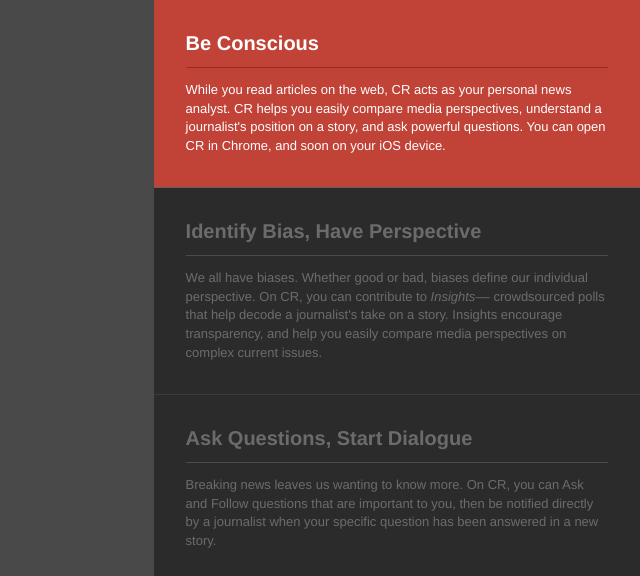
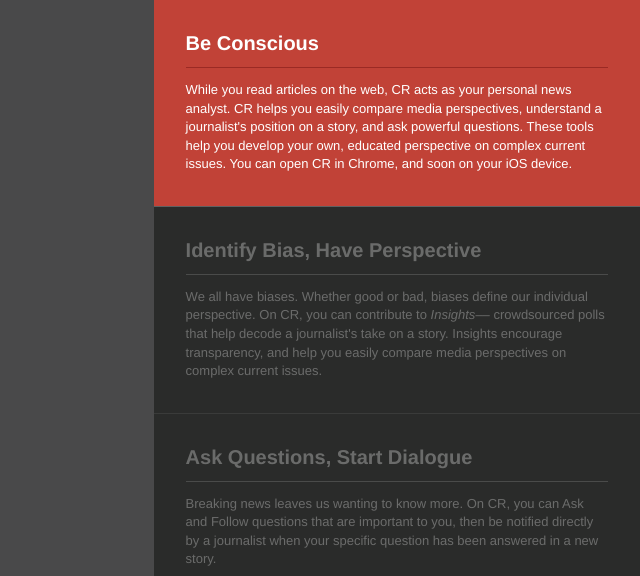
Before and after one commit to imjbrad/cr_server, a Django app: page / in a window 1280 px wide. Shown: the part 224-800 px from the top of the page, without its empty margins (640-1280 px from the left). Run offline with Django 3.2, Linux system fonts and the light colour scheme; parts of the project's set-up code (start-up, migrations or seed data) failed here and were passed over; some libraries are stand-ins or nearby versions.

Commit message:
i love copy changes

```diff
--- a/cr_www/templates/pages/index.html
+++ b/cr_www/templates/pages/index.html
@@ -30,7 +30,8 @@
     <div id="overview-tab" class="feature-tab" tab-id="overview">
        <h2 class="feature-title">Be Conscious</h2>
        <div class="feature-description">
-           While you read articles on the web, CR acts as your personal news analyst. CR helps you easily compare media perspectives, understand a journalist's position on a story, and ask powerful questions.
+           While you read articles on the web, CR acts as your personal news analyst. CR helps you easily compare media perspectives, understand a journalist's position on a story, and ask powerful questions. These tools help you develop your
+           own, educated perspective on complex current issues.
            You can open CR in Chrome, and soon on your iOS device.
        </div>
     </div>
```
